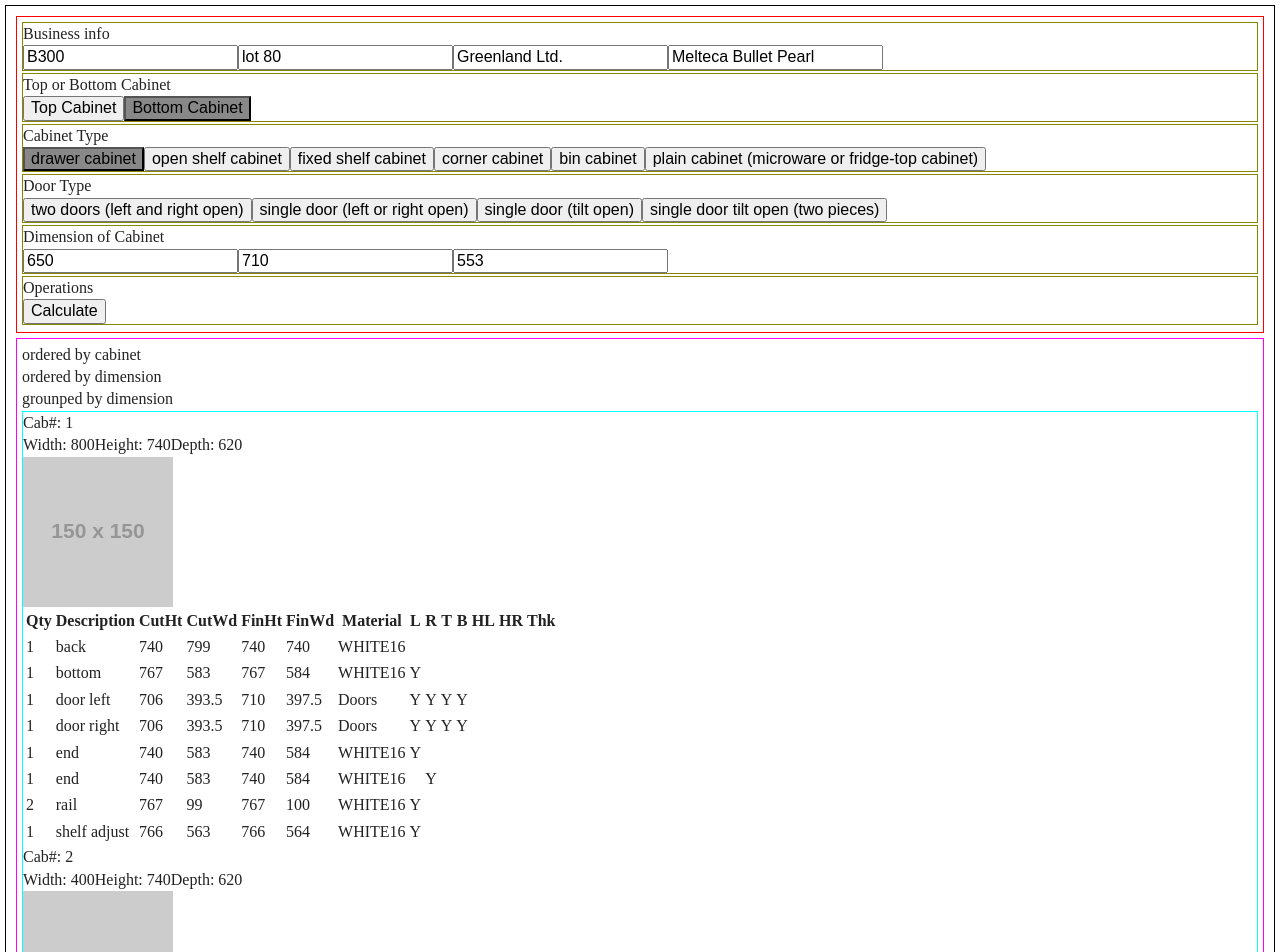
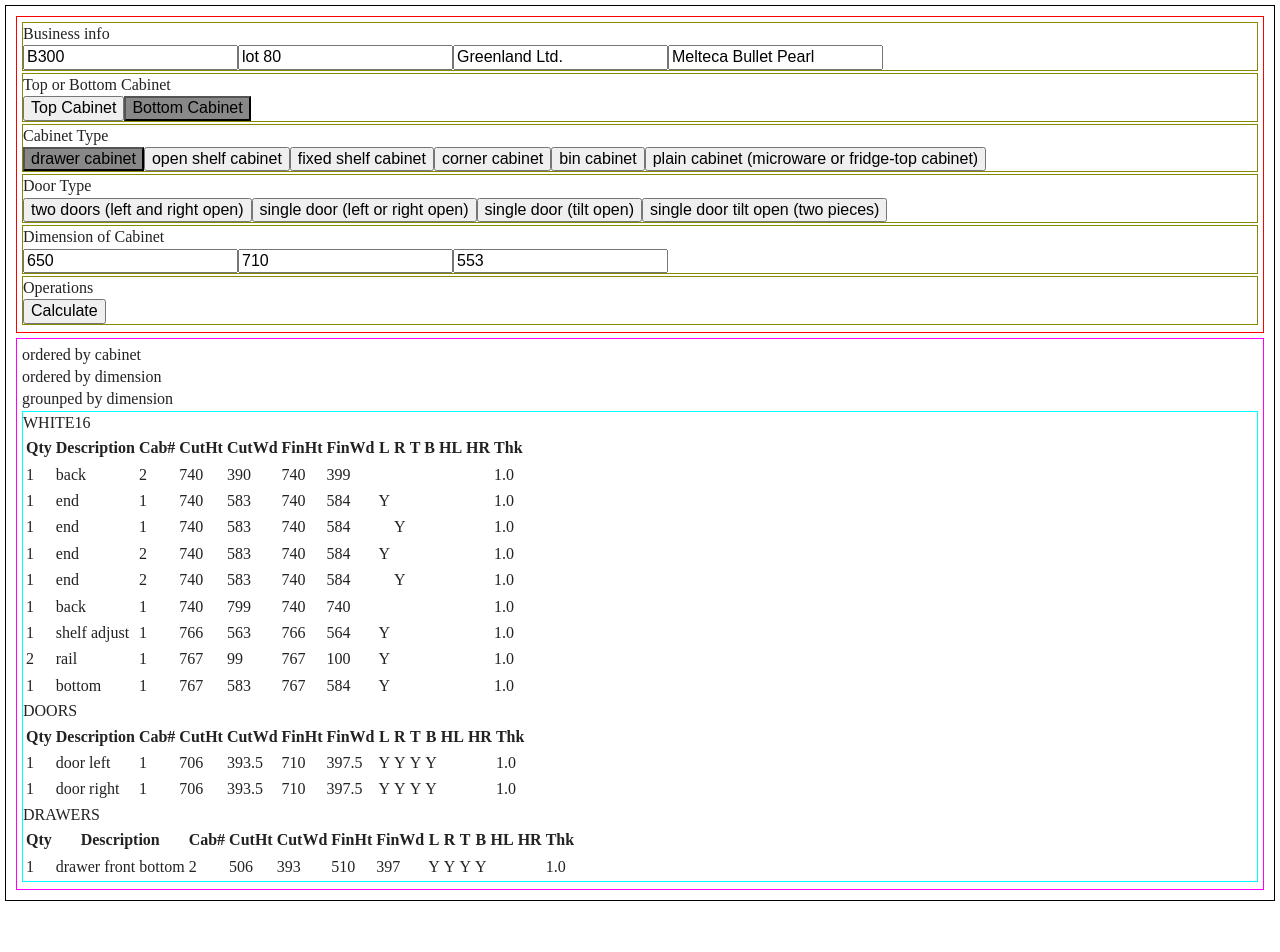
Before and after one commit to guanzhou-zhao/calculate-cabinet-plan, a React app: page / in a window 1280 px wide. Shown: the top 952 px of the page. After the commit the page ends 906 px from the top, so only its background shows below. Built offline with nearby package versions, Linux system fonts and the light colour scheme.

Commit message:
Calculate 'dimension list' from original list, fix issue #15

```diff
--- a/data/fake.js
+++ b/data/fake.js
@@ -24,7 +24,7 @@ var state = {
       depth: 553
     }
   },
-  activeList: 'cab',
+  activeList: 'dimension',
   calcResult: [
     {
       cabNum: '1',
@@ -90,7 +90,7 @@ var state = {
           cutWd: 393.5,
           finHt: 710,
           finWd: 397.5,
-          material: 'Doors',
+          material: 'DOORS',
           edge: {
             L: true,
             R: true,
@@ -114,7 +114,7 @@ var state = {
           cutWd: 393.5,
           finHt: 710,
           finWd: 397.5,
-          material: 'Doors',
+          material: 'DOORS',
           edge: {
             L: true,
             R: true,
@@ -242,7 +242,7 @@ var state = {
           qty: 1,
           desc: 'back',
           cutHt: 740,
-          cutWd: 399,
+          cutWd: 390,
           finHt: 740,
           finWd: 399,
           material: 'WHITE16',
--- a/src/components/App.js
+++ b/src/components/App.js
@@ -8,7 +8,6 @@ export default class App extends Component {
     this.state = fakeState;
   }
   render () {
-    console.log(this.state.calcResult)
     return (
       <div>
         <ControlForm
@@ -16,7 +15,7 @@ export default class App extends Component {
           calcInfo = {this.state.calcInfo} />
         <Lists
         calcResult = {this.state.calcResult}
-        activeList = {this.state.activeLsit} />
+        activeList = {this.state.activeList} />
       </div>
     )
   }
--- a/src/components/CabinetList.js
+++ b/src/components/CabinetList.js
@@ -71,7 +71,6 @@ export default class CabinetList extends Component {
   }
   render () {
     var calcResult = this.props.calcResult;
-    console.log("calcResult", calcResult)
     return (
       <div className="list list-cabinets">
           {this.getCabinetDivs(calcResult)}
--- a/src/components/DimensionList.js
+++ b/src/components/DimensionList.js
@@ -1,21 +1,45 @@
 import React, { Component } from 'react'
 
 export default class DimensionList extends Component {
-  render () {
+  getGroupRows(pieces) {
+    var rows = [];
+    for (const p of pieces) {
+      rows.push(
+        <tr>
+            <td>{p.qty}</td>
+            <td>{p.desc}</td>
+            <td>{p.cabInfo.cabNum}</td>
+            <td>{p.cutHt}</td>
+            <td>{p.cutWd}</td>
+            <td>{p.finHt}</td>
+            <td>{p.finWd}</td>
+            <td>{p.edge.L ? 'Y' : ''}</td>
+            <td>{p.edge.R ? 'Y' : ''}</td>
+            <td>{p.edge.T ? 'Y' : ''}</td>
+            <td>{p.edge.B ? 'Y' : ''}</td>
+            <td> </td>
+            <td> </td>
+            <td>1.0</td>
+        </tr>
+      );
+    }
+    return rows;
+  }
+  getGroupDiv(group, groupName) {
     return (
-      <div className="list list-dimensions">
-          <div className="list-dimension-group list-dimension-group-white16">
-              <span className="list-dimension-group-name"> WHITE16</span>
+      <div className={`list-dimension-group list-dimension-group-${groupName}`}>
+          <span className="list-dimension-group-name">{groupName.toUpperCase()}</span>
           <div className="list-dimension-group-detail">
               <table className="table table-hover">
+                <tbody>
                   <tr>
                       <th>Qty</th>
                       <th>Description</th>
+                      <th>Cab#</th>
                       <th>CutHt</th>
                       <th>CutWd</th>
                       <th>FinHt</th>
                       <th>FinWd</th>
-                          <th>Material</th>
                       <th>L</th>
                       <th>R</th>
                       <th>T</th>
@@ -24,176 +48,51 @@ export default class DimensionList extends Component {
                       <th>HR</th>
                       <th>Thk</th>
                   </tr>
-                      <tr>
-                          <td>1</td>
-                          <td>BACK BASE</td>
-                          <td>710.0</td>
-                          <td>644.0</td>
-                          <td>710.0</td>
-                          <td>644.0</td>
-                          <td>WHITE16</td>
-                          <td></td>
-                          <td></td>
-                          <td> </td>
-                          <td> </td>
-                          <td> </td>
-                          <td> </td>
-                          <td>1.0</td>
-                      </tr>
-                      <tr>
-                          <td>1</td>
-                          <td>BTM BASE</td>
-                          <td>612.0</td>
-                          <td>533.0</td>
-                          <td>612.0</td>
-                          <td>554.0</td>
-                          <td>WHITE16</td>
-                          <td>Y</td>
-                          <td> </td>
-                          <td> </td>
-                          <td> </td>
-                          <td> </td>
-                          <td> </td>
-                          <td>1.0</td>
-                      </tr>
-                      <tr>
-                          <td>1</td>
-                          <td>END BASE</td>
-                          <td>710.0</td>
-                          <td>553.0</td>
-                          <td>710.0</td>
-                          <td>554.0</td>
-                          <td>WHITE16</td>
-                          <td>Y</td>
-                          <td> </td>
-                          <td> </td>
-                          <td> </td>
-                          <td> </td>
-                          <td> </td>
-                          <td>1.0</td>
-                      </tr>
-                      <tr>
-                          <td>1</td>
-                          <td>END BASE</td>
-                          <td>710.0</td>
-                          <td>553.0</td>
-                          <td>710.0</td>
-                          <td>554.0</td>
-                          <td>WHITE16</td>
-                          <td> </td>
-                          <td>Y</td>
-                          <td> </td>
-                          <td> </td>
-                          <td> </td>
-                          <td> </td>
-                          <td>1.0</td>
-                      </tr>
-                      <tr>
-                          <td>2</td>
-                          <td>RAIL</td>
-                          <td>612.0</td>
-                          <td>98.0</td>
-                          <td>612.0</td>
-                          <td>100.0</td>
-                          <td>WHITE16</td>
-                          <td>Y</td>
-                          <td>Y</td>
-                          <td> </td>
-                          <td> </td>
-                          <td> </td>
-                          <td> </td>
-                          <td>1.0</td>
-                      </tr>
+                  {this.getGroupRows(group)}
+                </tbody>
               </table>
           </div>
       </div>
-          <div className="list-dimension-group list-dimension-group-door">
-              <span className="list-dimension-group-name"> DOORS</span>
-              <div className="list-dimension-group-detail">
-                  <table className="table table-hover">
-                      <tr>
-                          <th>Qty</th>
-                          <th>Description</th>
-                          <th>CutHt</th>
-                          <th>CutWd</th>
-                          <th>FinHt</th>
-                          <th>FinWd</th>
-                          <th>Material</th>
-                          <th>L</th>
-                          <th>R</th>
-                          <th>T</th>
-                          <th>B</th>
-                          <th>HL</th>
-                          <th>HR</th>
-                          <th>Thk</th>
-                      </tr>
-                      <tr>
-                          <td>2</td>
-                          <td>DOOR</td>
-                          <td>612.0</td>
-                          <td>98.0</td>
-                          <td>612.0</td>
-                          <td>100.0</td>
-                          <td>WHITE16</td>
-                          <td>Y</td>
-                          <td>Y</td>
-                          <td>Y</td>
-                          <td>Y</td>
-                          <td> </td>
-                          <td> </td>
-                          <td>1.0</td>
-                      </tr>
-                      <tr>
-                          <td>2</td>
-                          <td>DOOR</td>
-                          <td>612.0</td>
-                          <td>98.0</td>
-                          <td>612.0</td>
-                          <td>100.0</td>
-                          <td>WHITE16</td>
-                          <td>Y</td>
-                          <td>Y</td>
-                          <td>Y</td>
-                          <td>Y</td>
-                          <td> </td>
-                          <td> </td>
-                          <td>1.0</td>
-                      </tr>
-                      <tr>
-                          <td>2</td>
-                          <td>DOOR</td>
-                          <td>612.0</td>
-                          <td>98.0</td>
-                          <td>612.0</td>
-                          <td>100.0</td>
-                          <td>WHITE16</td>
-                          <td>Y</td>
-                          <td>Y</td>
-                          <td>Y</td>
-                          <td>Y</td>
-                          <td> </td>
-                          <td> </td>
-                          <td>1.0</td>
-                      </tr>
-                      <tr>
-                          <td>2</td>
-                          <td>DOOR</td>
-                          <td>612.0</td>
-                          <td>98.0</td>
-                          <td>612.0</td>
-                          <td>100.0</td>
-                          <td>WHITE16</td>
-                          <td>Y</td>
-                          <td>Y</td>
-                          <td>Y</td>
-                          <td>Y</td>
-                          <td> </td>
-                          <td> </td>
-                          <td>1.0</td>
-                      </tr>
-                  </table>
-              </div>
-          </div>
+    );
+  }
+  sortPieces(piece1, piece2) {
+    var diff;
+    var cutHtDiff = piece1.cutHt - piece2.cutHt;
+    if (cutHtDiff == 0) {
+      diff = piece1.cutWd - piece2.cutWd;
+    } else {
+      diff = cutHtDiff;
+    }
+
+    return diff;
+  }
+  getGroupDivs(calcResult) {
+    var groupDivs = [];
+    var groups = {
+      white16: [],
+      doors: [],
+      drawers: []
+    };
+    for (const cab of calcResult) {
+      for (const piece of cab.pieces) {
+        if (piece.material == 'WHITE16') {
+          groups.white16.push(piece);
+        } else if (piece.material == 'DOORS') {
+          groups.doors.push(piece);
+        } else if (piece.material == 'DRAWERS') {
+          groups.drawers.push(piece);
+        }
+      }
+    }
+    groupDivs.push(this.getGroupDiv(groups.white16.sort(this.sortPieces), 'white16'));
+    groupDivs.push(this.getGroupDiv(groups.doors.sort(this.sortPieces), 'doors'));
+    groupDivs.push(this.getGroupDiv(groups.drawers.sort(this.sortPieces), 'drawers'));
+    return groupDivs;
+  }
+  render () {
+    return (
+      <div className="list list-dimensions">
+          {this.getGroupDivs(this.props.calcResult)}
       </div>
     )
   }
--- a/src/components/Lists.js
+++ b/src/components/Lists.js
@@ -5,7 +5,7 @@ import QuantityList from './QuantityList'
 export default class Lists extends Component {
   getActiveList(activeListName, result) {
     var activeList = <CabinetList />;
-    switch (activeListName, result) {
+    switch (activeListName) {
       case "cab":
         activeList = <CabinetList calcResult = {result}/>;
         break;
@@ -19,6 +19,7 @@ export default class Lists extends Component {
         activeList = <CabinetList calcResult = {result}/>;
         break;
     }
+
     return activeList;
   }
   render() {
--- a/webpack.config.js
+++ b/webpack.config.js
@@ -12,7 +12,7 @@ module.exports = {
              test: /\.js$/,
              loader: 'babel-loader',
              query: {
-                 presets: ['es2015', 'react']
+                 presets: ['react', 'es2015']
              },
              exclude: [
                path.resolve(__dirname, 'node_modules/')
```
Lines whose indentation alone changed are shown as unchanged.
